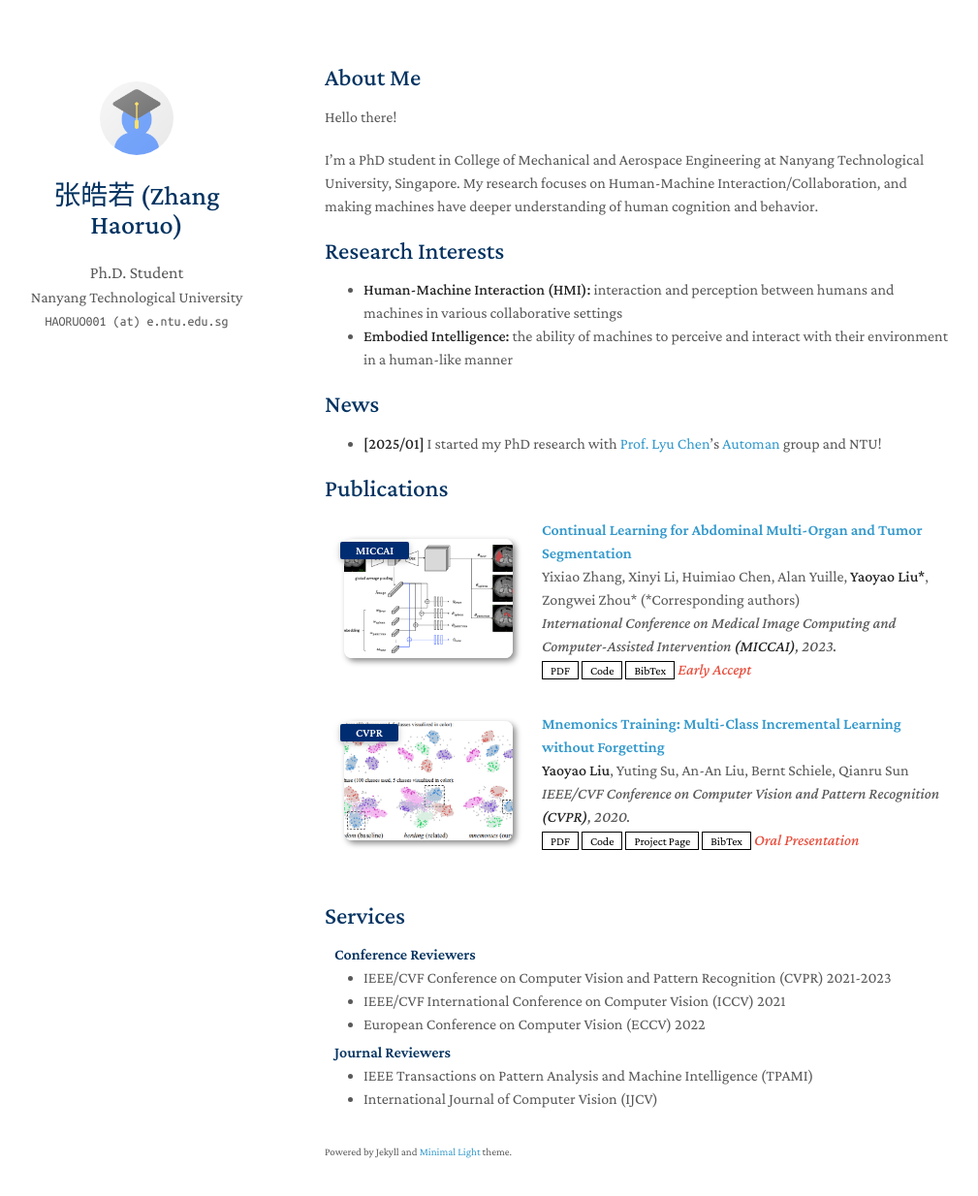
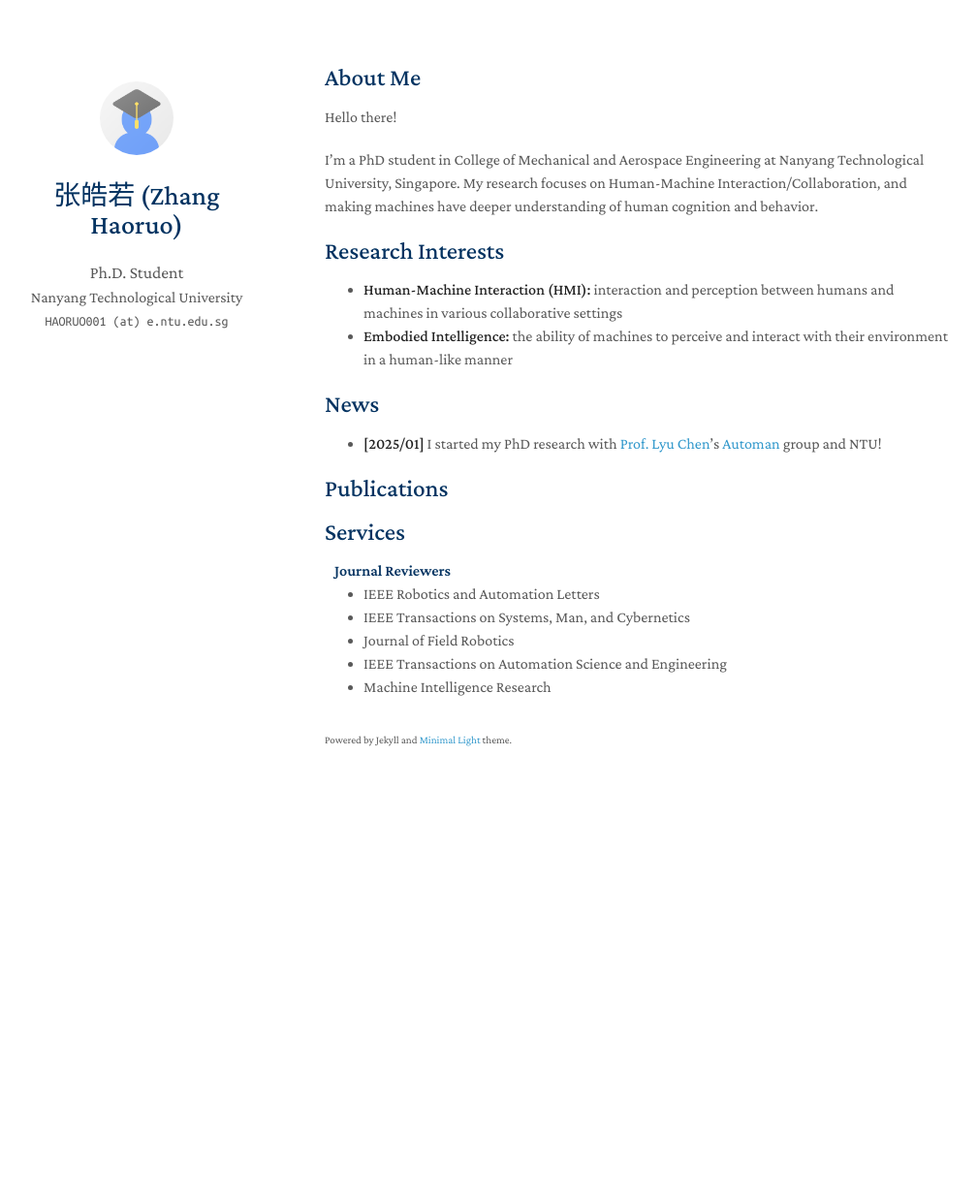
Before and after one commit to EzhangHZ/ezhanghz.github.io, a Jekyll site: the page built from index.md, in a window 1280 px wide and 1269 px high. Shown: the top 1234 px of the window at 97% size, without its empty margins (135-1144 px from the left). Built offline with Jekyll 4.4.1, drawn with Linux system fonts in a browser that asks for light colours; a style sheet for code colours, icons or effects is not loaded.

Commit message:
Init publications and services

```diff
--- a/_data/publications.yml
+++ b/_data/publications.yml
@@ -1,22 +1,12 @@
 main:
 
-  - title: Continual Learning for Abdominal Multi-Organ and Tumor Segmentation
-    authors: Yixiao Zhang, Xinyi Li, Huimiao Chen, Alan Yuille, <strong>Yaoyao Liu*</strong>, Zongwei Zhou* (*Corresponding authors)
-    conference_short: MICCAI
-    conference: International Conference on Medical Image Computing and Computer-Assisted Intervention <strong>(MICCAI)</strong>, 2023.
-    pdf: https://arxiv.org/pdf/2306.00988.pdf
-    code: https://github.com/MrGiovanni/ContinualLearning
-    bibtex: https://bib.yliu.me/MICCAI23.txt
-    image: ./assets/img/teaser_example_2.png
-    notes: Early Accept
-
-  - title: "Mnemonics Training: Multi-Class Incremental Learning without Forgetting"
-    authors: <strong>Yaoyao Liu</strong>, Yuting Su, An-An Liu, Bernt Schiele, Qianru Sun
-    conference_short: CVPR
-    conference: IEEE/CVF Conference on Computer Vision and Pattern Recognition <strong>(CVPR)</strong>, 2020.
-    pdf: https://arxiv.org/pdf/2002.10211.pdf
-    code: https://github.com/yaoyao-liu/class-incremental-learning/tree/main/mnemonics-training
-    page: https://class-il.mpi-inf.mpg.de/mnemonics/
-    bibtex: https://class-il.mpi-inf.mpg.de/mnemonics/
-    notes: Oral Presentation
-    image: ./assets/img/teaser_example.png
+    # - title: "Mnemonics Training: Multi-Class Incremental Learning without Forgetting"
+    #   authors: <strong>Yaoyao Liu</strong>, Yuting Su, An-An Liu, Bernt Schiele, Qianru Sun
+    #   conference_short: CVPR
+    #   conference: IEEE/CVF Conference on Computer Vision and Pattern Recognition <strong>(CVPR)</strong>, 2020.
+    #   pdf: https://arxiv.org/pdf/2002.10211.pdf
+    #   code: https://github.com/yaoyao-liu/class-incremental-learning/tree/main/mnemonics-training
+    #   page: https://class-il.mpi-inf.mpg.de/mnemonics/
+    #   bibtex: https://class-il.mpi-inf.mpg.de/mnemonics/
+    #   notes: Oral Presentation
+    #   image: ./assets/img/teaser_example.png
--- a/_data/services.yml
+++ b/_data/services.yml
@@ -1,17 +1,17 @@
 main:
+    # Conference Reviewers:
 
-  Conference Reviewers:
+    #     - title: IEEE/CVF Conference on Computer Vision and Pattern Recognition (CVPR) 2021-2023
+    #       link: http://cvpr2023.thecvf.com/
 
-      - title: IEEE/CVF Conference on Computer Vision and Pattern Recognition (CVPR) 2021-2023
-        link: http://cvpr2023.thecvf.com/
-      - title: IEEE/CVF International Conference on Computer Vision (ICCV) 2021
-        link: http://iccv2021.thecvf.com/
-      - title: European Conference on Computer Vision (ECCV) 2022
-        link: https://eccv2022.ecva.net/
-
-  Journal Reviewers:
-
-      - title: IEEE Transactions on Pattern Analysis and Machine Intelligence (TPAMI)
-        link: https://www.computer.org/csdl/journal/tp
-      - title: International Journal of Computer Vision (IJCV)
-        link: https://www.springer.com/journal/11263
+    Journal Reviewers:
+        - title: IEEE Robotics and Automation Letters
+          link: https://ieeexplore.ieee.org/xpl/RecentIssue.jsp?punumber=7083369
+        - title: IEEE Transactions on Systems, Man, and Cybernetics
+          link: https://ieeexplore.ieee.org/xpl/RecentIssue.jsp?punumber=6221021
+        - title: Journal of Field Robotics
+          link: https://onlinelibrary.wiley.com/journal/15564967
+        - title: IEEE Transactions on Automation Science and Engineering
+          link: https://ieeexplore.ieee.org/xpl/RecentIssue.jsp?punumber=8856
+        - title: Machine Intelligence Research
+          link: https://link.springer.com/journal/11633
```
Also changed, not shown: assets/img/teaser_example_2.png (deleted).
